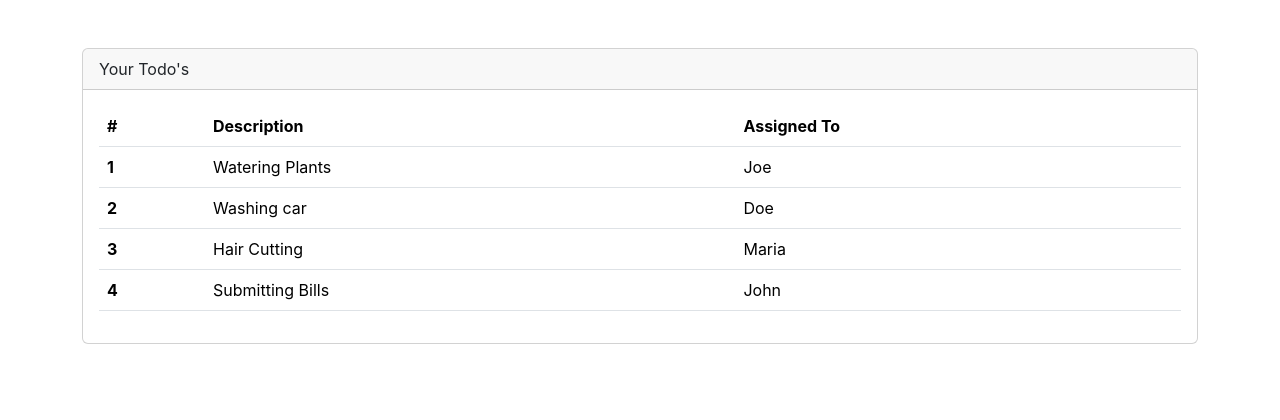
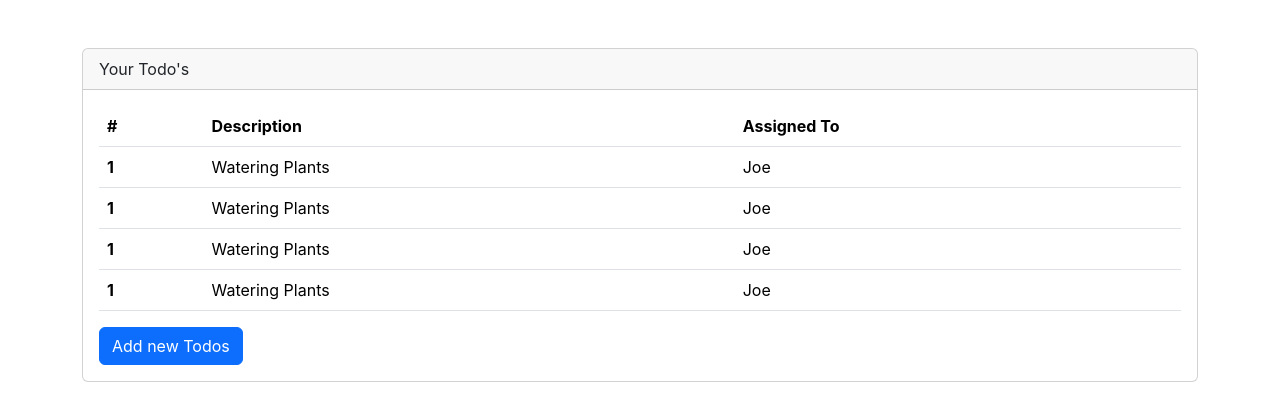
Before and after one commit to kumar9080/leo, a React (Create React App) app: page / in a window 1280 px wide. Shown: the top 420 px of the page. Built offline with nearby package versions, Linux system fonts and the light colour scheme.

Commit message:
1. Used react hook useState

```diff
--- a/src/App.js
+++ b/src/App.js
@@ -1,8 +1,25 @@
 import logo from './logo.svg';
 import './App.css';
-import TodosItemRow from './components/TodosItemRow';
+import TodosTable from './components/TodosTable';
+import { useState } from 'react';
 
 function App() {
+
+  const [todos, setTodos] = useState( [{rowNumber: 1, rowDescription: 'Feeding Dog', assignedTo: 'John'},
+    {rowNumber: 2, rowDescription: 'Laundry service', assignedTo: 'Doe'},
+    {rowNumber: 3, rowDescription: 'Car Servicing', assignedTo: 'John'},
+    {rowNumber: 4, rowDescription: 'Bank Visiting', assignedTo: 'Maria'}])
+
+    const addNewTodosHandler = ()=>{
+      console.log('New Todos item added');
+      if (todos.length > 0){
+        const newTodos = {rowNumber : todos.length + 1, rowDescription:'Buying Medicine', assignedTo: 'Kumar'};
+        // todos.push(newTodos)
+        setTodos(todos => [...todos, newTodos]);
+      }
+      console.log(todos);
+    }
+
   return (
     <div className='mt-5 container'>
       <div className='card'>
@@ -10,33 +27,8 @@ function App() {
           Your Todo's
         </div>
         <div className='card-body'>
-          <table className='table table-hover'>
-            <thead>
-              <tr>
-                <th scope='col'>#</th>
-                <th scope='col'>Description</th>
-                <th scope='col'>Assigned To</th>
-              </tr>
-            </thead>
-            <tbody>
-              <TodosItemRow/>
-              <tr>
-                <th scope='row'>2</th>
-                <td>Washing car</td>
-                <td>Doe</td>
-              </tr>
-              <tr>
-                <th scope='row'>3</th>
-                <td>Hair Cutting</td>
-                <td>Maria</td>
-              </tr>
-              <tr>
-                <th scope='row'>4</th>
-                <td>Submitting Bills</td>
-                <td>John</td>
-              </tr>
-            </tbody>
-          </table>
+          <TodosTable todos={todos}/>
+          <button className='btn btn-primary' onClick={addNewTodosHandler}>Add new Todos</button>
         </div>
       </div>
     </div>
--- /dev/null
+++ b/src/components/TodosTable.js
@@ -0,0 +1,26 @@
+import TodosItemRow from "./TodosItemRow"
+
+function TodosTable(props){
+    return(
+        <table className='table table-hover'>
+            <thead>
+            <tr>
+                <th scope='col'>#</th>
+                <th scope='col'>Description</th>
+                <th scope='col'>Assigned To</th>
+            </tr>
+            </thead>
+            <tbody>
+
+                {props.todos.map(todo =>(
+                    <TodosItemRow
+                    rowNumber={todo.rowNumber}
+                    rowDescription={todo.rowDescription}
+                    assignedTo={todo.assignedTo}/>
+                ))}
+            </tbody>
+      </table>
+    )
+}
+
+export default TodosTable
```
